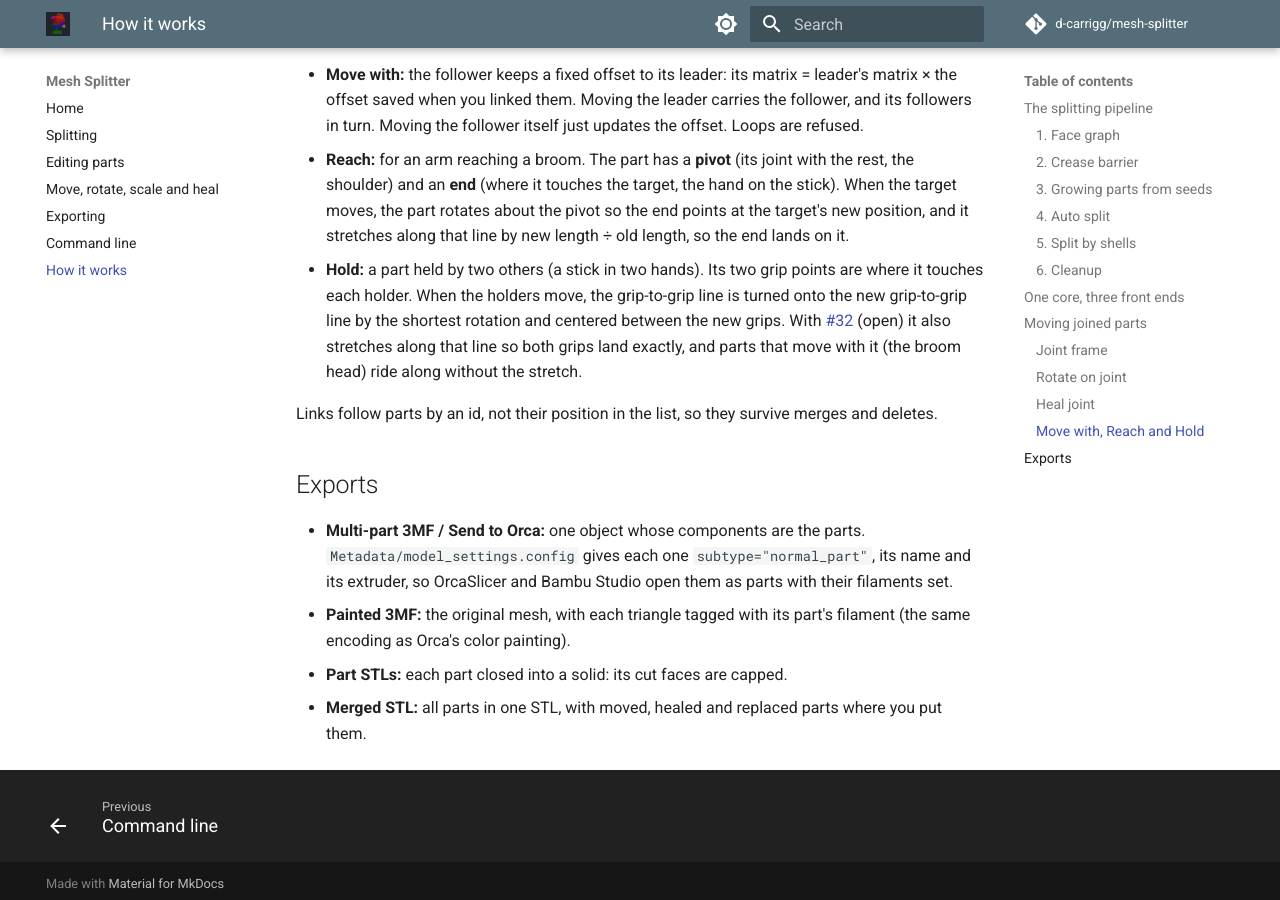
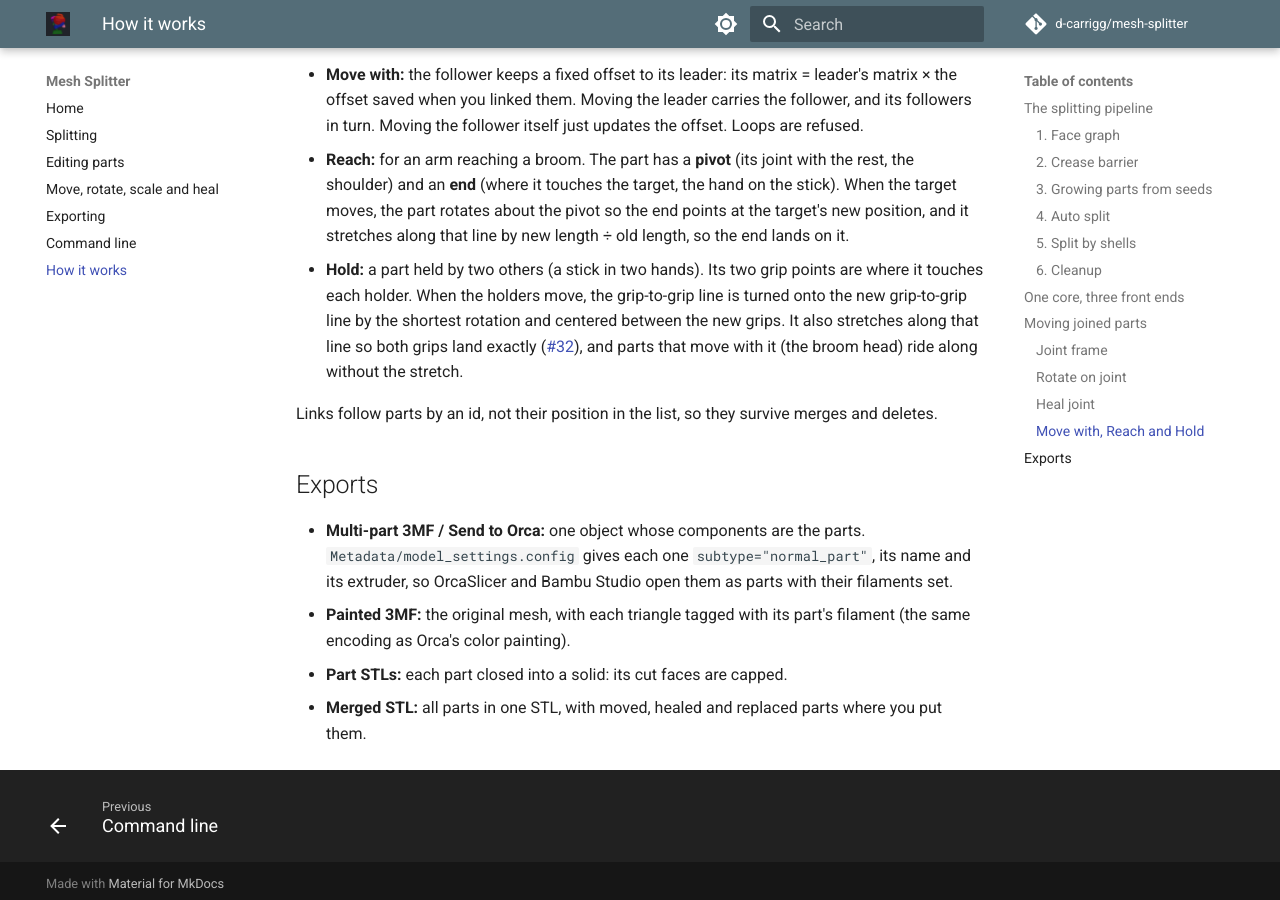
Before and after one commit to d-carrigg/mesh-splitter, an MkDocs documentation site: the page built from docs/how-it-works.md, in a window 1280 px wide and 900 px high, scrolled down 6635 px. Built offline with MkDocs 1.6.1 and Material for MkDocs 9.7.7, drawn with Linux system fonts in a browser that asks for light colours; comment, search, counter and statistics services are not loaded.

Commit message:
docs: Hold stretch is merged (#32)
Co-Authored-By: Claude Opus 5.5 <noreply@anthropic.com>
Claude-Session: https://claude.ai/code/session_01FChPq5LEs2CqRLEiGPVA6q

```diff
--- a/docs/how-it-works.md
+++ b/docs/how-it-works.md
@@ -146,7 +146,7 @@ flowchart LR
 
 - **Move with:** the follower keeps a fixed offset to its leader: its matrix = leader's matrix × the offset saved when you linked them. Moving the leader carries the follower, and its followers in turn. Moving the follower itself just updates the offset. Loops are refused.
 - **Reach:** for an arm reaching a broom. The part has a **pivot** (its joint with the rest, the shoulder) and an **end** (where it touches the target, the hand on the stick). When the target moves, the part rotates about the pivot so the end points at the target's new position, and it stretches along that line by new length ÷ old length, so the end lands on it.
-- **Hold:** a part held by two others (a stick in two hands). Its two grip points are where it touches each holder. When the holders move, the grip-to-grip line is turned onto the new grip-to-grip line by the shortest rotation and centered between the new grips. With [#32](https://github.com/d-carrigg/mesh-splitter/pull/32) (open) it also stretches along that line so both grips land exactly, and parts that move with it (the broom head) ride along without the stretch.
+- **Hold:** a part held by two others (a stick in two hands). Its two grip points are where it touches each holder. When the holders move, the grip-to-grip line is turned onto the new grip-to-grip line by the shortest rotation and centered between the new grips. It also stretches along that line so both grips land exactly ([#32](https://github.com/d-carrigg/mesh-splitter/pull/32)), and parts that move with it (the broom head) ride along without the stretch.
 
 Links follow parts by an id, not their position in the list, so they survive merges and deletes.
 
```
